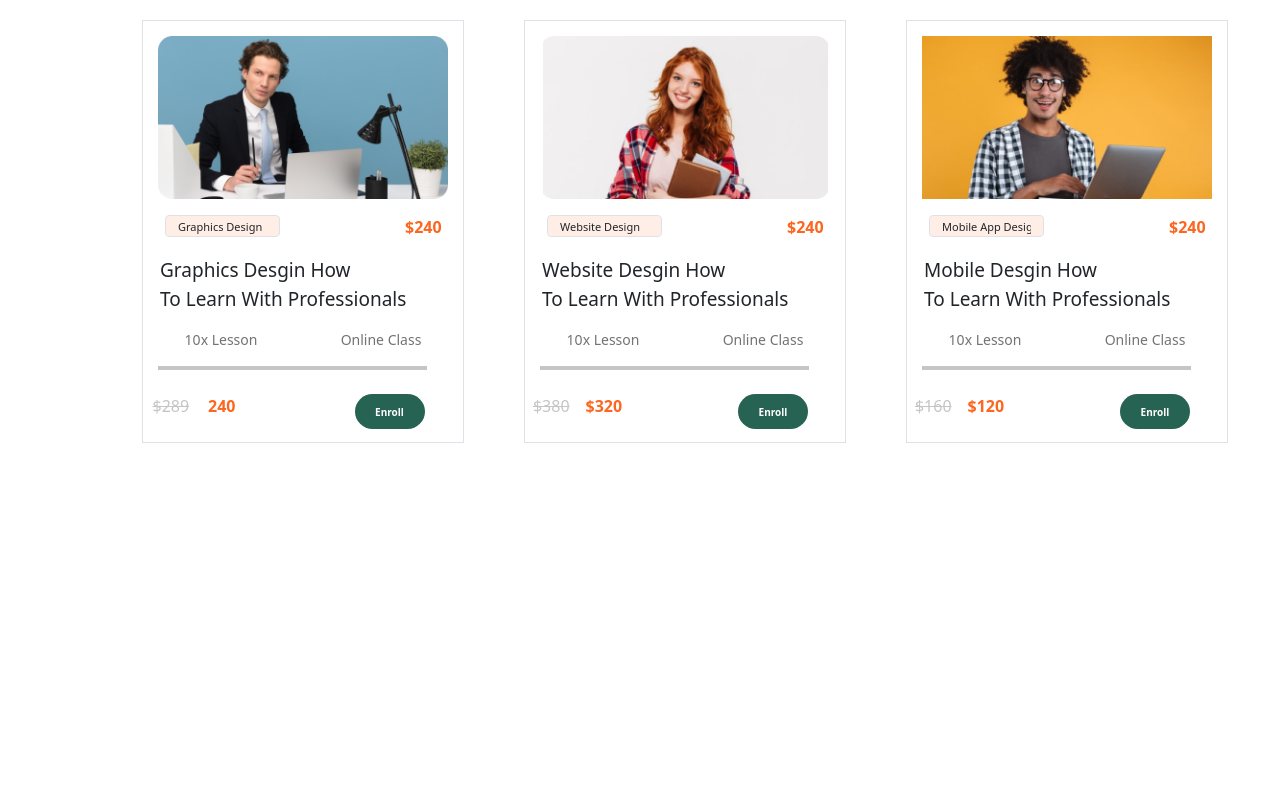
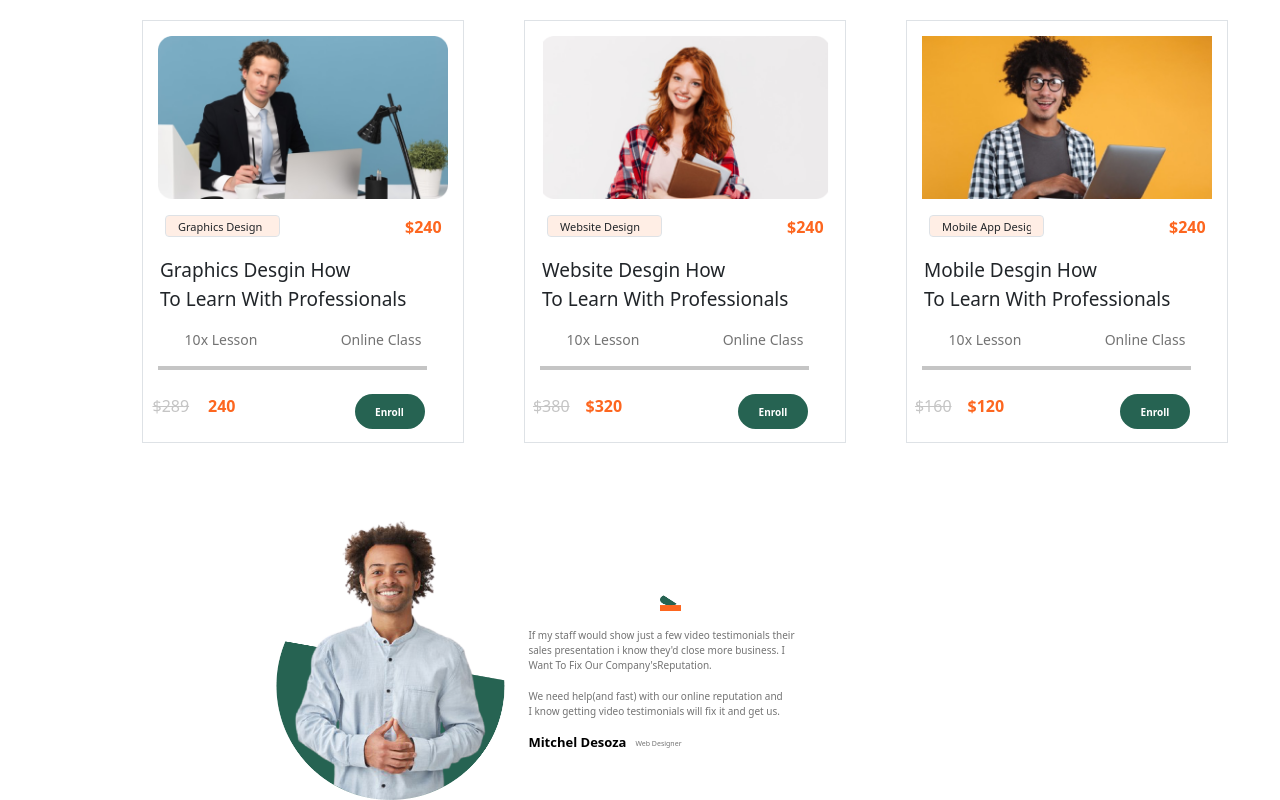
Before and after one commit to prerna1113/Education-design, a website: page frame2.html in a window 1280 px wide. Shown: the part 1275-2075 px from the top of the page. Before the commit the page ends 1718 px from the top, so only its background shows below. Drawn offline with nearby package versions, Linux system fonts and the light colour scheme.

Commit message:
picture added

```diff
--- a/frame2.html
+++ b/frame2.html
@@ -248,6 +248,27 @@
 
 
 
+             <div class="d-flex  mt-lg-5 m-lg-5">
+    <img src="Image/Image4.png" style="width:300px; margin-left: 130px;" />
+    <img src="Image/Image5.png" style="width:28px; height: 20px;margin-top: 100px;
+     margin-left: 100px;" />
+</div>
+
+ <div style="margin-left: 40%; margin-top: -220px; color:#737373;font-size: 10px; font-weight: 250;">
+    <p>If my staff would show just a few video testimonials their<br>
+        sales presentation i know they'd close more business. I <br> Want To Fix
+        Our Company'sReputation.
+    </p>
+    <p> We need help(and fast) with our online reputation and <br>
+        I know getting video testimonials will fix it and get us.</p>
+
+        <div class="d-flex align-content-center ">
+           <h5 style="font-size: 13px; color:black;font-weight: 600;">Mitchel Desoza</h5>
+           <p style="font-size: 7px; margin-top:4px; margin-left: 9px;">Web Designer</p>
+        </div>
+
+
+
 
 
 
```
